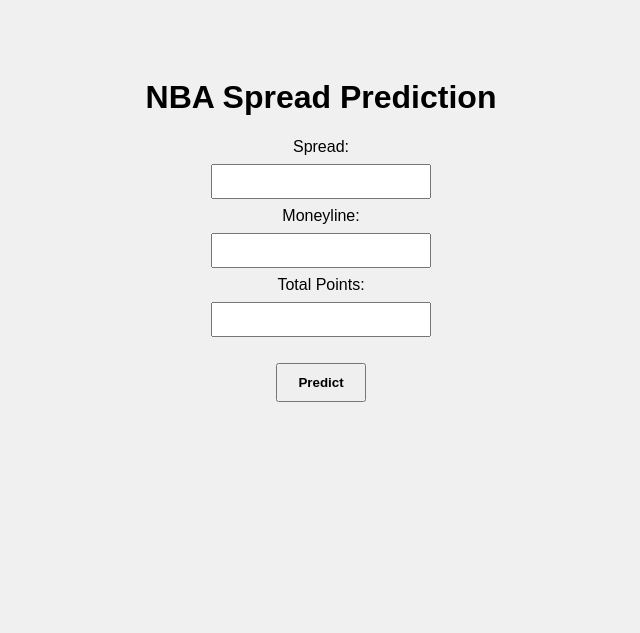
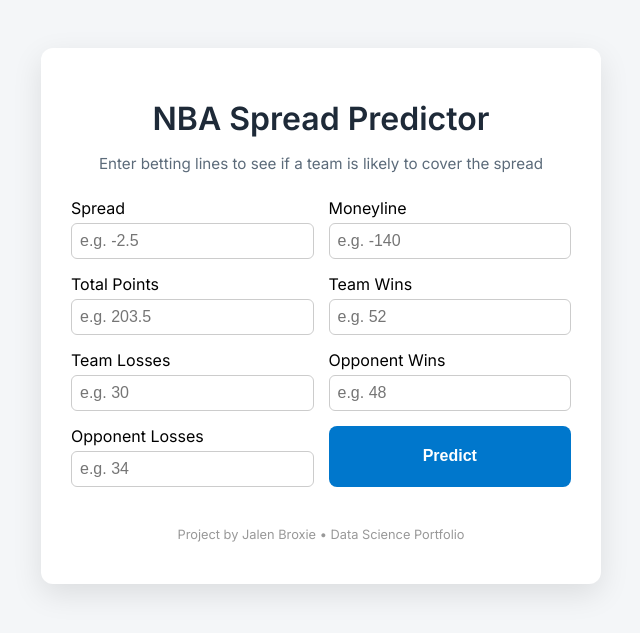
Before and after one commit to Jalen137/NBA-Betting-Model, a Flask app: page / in a window 1280 px wide. Shown: the top 633 px of the page, without its empty margins (319-959 px from the left). Run offline with Flask 3, Linux system fonts and the light colour scheme; parts of the project's set-up code (start-up, migrations or seed data) failed here and were passed over.

Commit message:
Add files via upload

```diff
--- a/app.py
+++ b/app.py
@@ -1,11 +1,12 @@
 from flask import Flask, render_template, request
 import joblib
 import numpy as np
+import os
 
 app = Flask(__name__)
 
 # Load the trained model
-model = joblib.load('betting_model.pkl')
+model = joblib.load('xgboost_betting_model.pkl')
 
 @app.route('/')
 def home():
@@ -17,8 +18,13 @@ def predict():
         spread = float(request.form['spread'])
         moneyline = float(request.form['moneyline'])
         total = float(request.form['total'])
+        team_wins = float(request.form['team_wins'])
+        team_losses = float(request.form['team_losses'])
+        opponent_wins = float(request.form['opponent_wins'])
+        opponent_losses = float(request.form['opponent_losses'])
 
-        features = np.array([[spread, moneyline, total]])
+        features = np.array([[spread, moneyline, total, team_wins, team_losses, opponent_wins, opponent_losses]])
+
         prediction = model.predict(features)[0]
 
         result = "YES — they will cover the spread." if prediction == 1 else "NO — they will not cover the spread."
@@ -29,3 +35,6 @@ def predict():
 
 if __name__ == '__main__':
     app.run(debug=True)
+
+if not os.path.exists("betting_model.pkl"):
+    raise FileNotFoundError("Model file not found. Please train the model and save it as betting_model.pkl.")
--- a/static/style.css
+++ b/static/style.css
@@ -1,17 +1,103 @@
 body {
-    font-family: Arial;
-    background-color: #f0f0f0;
+    font-family: 'Inter', sans-serif;
+    background-color: #f4f6f8;
+    display: flex;
+    justify-content: center;
+    align-items: center;
+    padding: 40px;
+}
+
+.container {
+    width: 100%;
+    max-width: 500px;
+    background-color: white;
+    padding: 30px;
+    border-radius: 12px;
+    box-shadow: 0 10px 30px rgba(0, 0, 0, 0.1);
     text-align: center;
-    padding: 50px;
+}
+
+h1 {
+    margin-bottom: 10px;
+    font-weight: 600;
+    color: #1e2a38;
+}
+
+.subheading {
+    font-size: 0.95rem;
+    color: #5c6b7a;
+    margin-bottom: 25px;
+}
+
+form {
+    display: flex;
+    flex-direction: column;
+    gap: 15px;
+}
+
+label {
+    font-weight: 500;
+    text-align: left;
 }
 
 input[type="text"] {
-    padding: 8px;
-    margin: 8px;
-    width: 200px;
+    padding: 10px;
+    border: 1px solid #ccc;
+    border-radius: 8px;
+    font-size: 1rem;
 }
 
-input[type="submit"] {
-    padding: 10px 20px;
+button {
+    background-color: #0077cc;
+    color: white;
+    padding: 12px;
+    border: none;
+    border-radius: 8px;
+    font-size: 1rem;
     font-weight: bold;
+    cursor: pointer;
+    transition: background-color 0.3s ease;
 }
+
+button:hover {
+    background-color: #005fa3;
+}
+
+.prediction-box {
+    margin-top: 30px;
+    background-color: #e8f4fc;
+    padding: 20px;
+    border-radius: 8px;
+    color: #004080;
+}
+
+footer {
+    margin-top: 40px;
+    font-size: 0.8rem;
+    color: #999;
+}
+
+.form-grid {
+    display: grid;
+    grid-template-columns: 1fr 1fr;
+    gap: 15px;
+    margin-top: 20px;
+}
+
+.form-group {
+    display: flex;
+    flex-direction: column;
+    text-align: left;
+}
+
+.form-group label {
+    font-weight: 500;
+    margin-bottom: 5px;
+}
+
+.form-group input {
+    padding: 8px;
+    font-size: 1rem;
+    border: 1px solid #ccc;
+    border-radius: 6px;
+}
--- a/templates/index.html
+++ b/templates/index.html
@@ -1,26 +1,68 @@
 <!DOCTYPE html>
-<html>
+<html lang="en">
 <head>
+    <meta charset="UTF-8">
     <title>NBA Spread Predictor</title>
     <link rel="stylesheet" href="{{ url_for('static', filename='style.css') }}">
+    <link href="https://fonts.googleapis.com/css2?family=Inter:wght@400;600&display=swap" rel="stylesheet">
 </head>
 <body>
-    <h1>NBA Spread Prediction</h1>
-    <form method="post" action="/predict">
-        <label>Spread:</label><br>
-        <input type="text" name="spread"><br>
+    <div class="container">
+        <h1>NBA Spread Predictor</h1>
+        <p class="subheading">Enter betting lines to see if a team is likely to cover the spread</p>
 
-        <label>Moneyline:</label><br>
-        <input type="text" name="moneyline"><br>
+         <form method="post" action="/predict" class="form-grid">
 
-        <label>Total Points:</label><br>
-        <input type="text" name="total"><br><br>
+            <div class="form-group">
+                <label>Spread</label>
+                <input type="number" step="0.1" name="spread" placeholder="e.g. -2.5" required>
+            </div>
 
-        <input type="submit" value="Predict">
-    </form>
+            <div class="form-group">
+                <label>Moneyline</label>
+                <input type="number" step="1" name="moneyline" placeholder="e.g. -140" required>
+            </div>
 
-    {% if prediction %}
-        <h2>Prediction: {{ prediction }}</h2>
-    {% endif %}
+            <div class="form-group">
+                <label>Total Points</label>
+                <input type="number" step="0.1" name="total" placeholder="e.g. 203.5" required>
+            </div>
+
+            <div class="form-group">
+                <label>Team Wins</label>
+                <input type="number" step="1" name="team_wins" placeholder="e.g. 52" required>
+            </div>
+
+            <div class="form-group">
+                <label>Team Losses</label>
+                <input type="number" step="1" name="team_losses" placeholder="e.g. 30" required>
+            </div>
+
+            <div class="form-group">
+                <label>Opponent Wins</label>
+                <input type="number" step="1" name="opponent_wins" placeholder="e.g. 48" required>
+            </div>
+
+            <div class="form-group">
+                <label>Opponent Losses</label>
+                <input type="number" step="1" name="opponent_losses" placeholder="e.g. 34" required>
+            </div>
+
+            <button type="submit">Predict</button>
+        </form>
+
+
+
+        {% if prediction %}
+        <div class="prediction-box">
+            <h2>Prediction:</h2>
+            <p>{{ prediction }}</p>
+        </div>
+        {% endif %}
+
+        <footer>
+            <p>Project by Jalen Broxie • Data Science Portfolio</p>
+        </footer>
+    </div>
 </body>
 </html>
```
Also changed, not shown: requirements.txt (added, +128 -0 lines), 3 other files.
